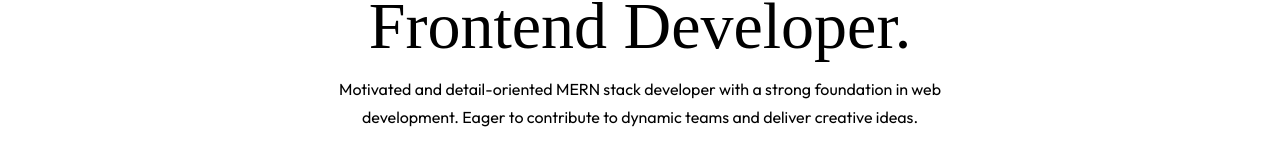
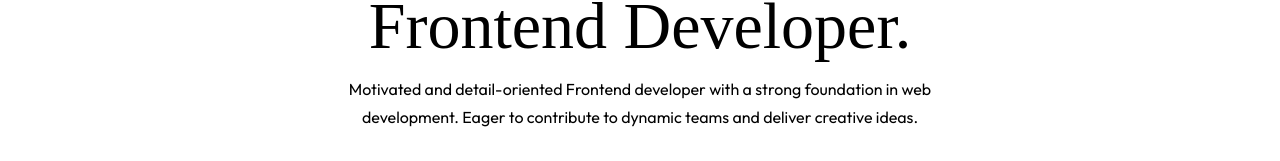
Before and after one commit to Rohanrana2003/portfolio, a plain HTML site: page index.html in a window 1280 px wide. Shown: the part 395-556 px from the top of the page. Drawn offline with nearby package versions, Linux system fonts and the light colour scheme; a web font is replaced by a local one.

Commit message:
Update index.html

```diff
--- a/index.html
+++ b/index.html
@@ -71,7 +71,7 @@
     <h3 class="flex items-end gap-2 text-xl md:text-2xl mb-3 font-Ovo">
         Hi! I'm Rohan Rana <img src="images/hand-icon.png" alt="" class="w-6"></h3>
     <h1 class="text-3xl sm:text-6xl lg:text-[66px] font-Ovo">Frontend Developer.</h1>
-    <p class="max-w-2xl mx-auto">Motivated and detail-oriented MERN stack developer with a strong foundation in web development. Eager to contribute to dynamic teams and deliver creative ideas.</p>
+    <p class="max-w-2xl mx-auto">Motivated and detail-oriented Frontend developer with a strong foundation in web development. Eager to contribute to dynamic teams and deliver creative ideas.</p>
 
     <div class="flex flex-col sm:flex-row items-center gap-4 mt-4">
         <a href="#contact"
```
